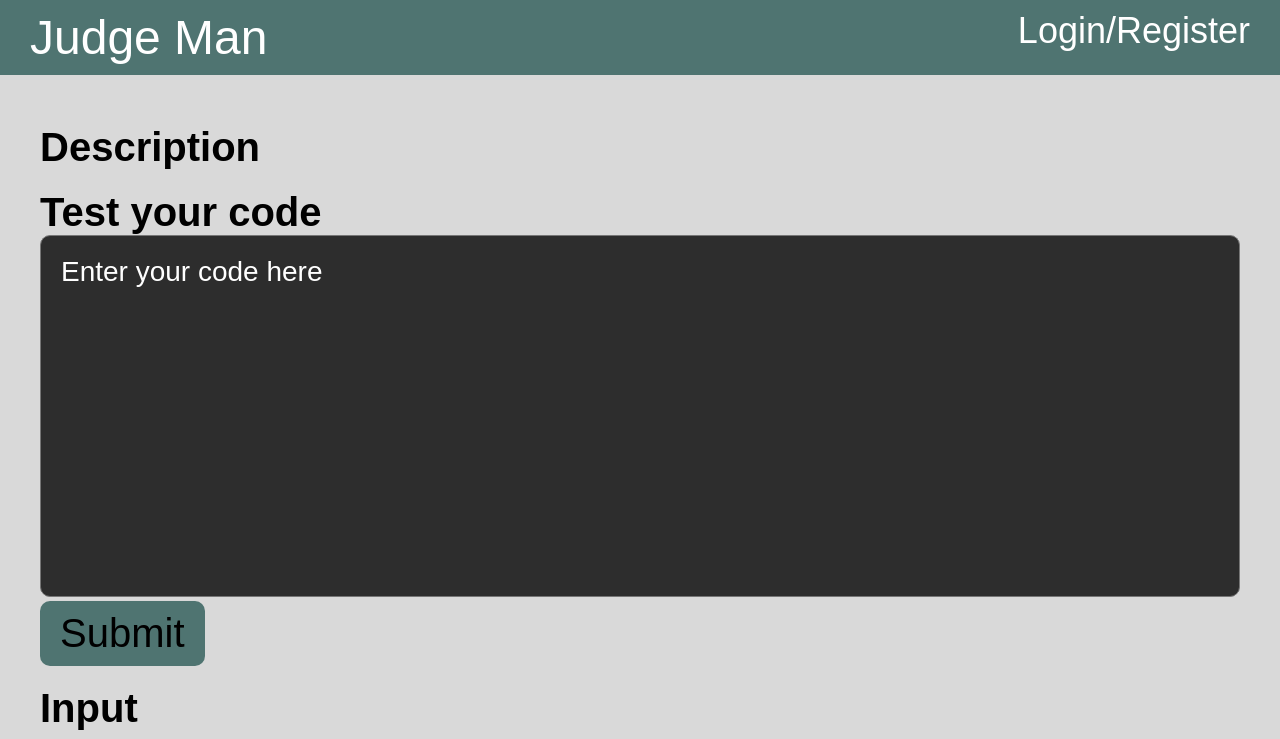
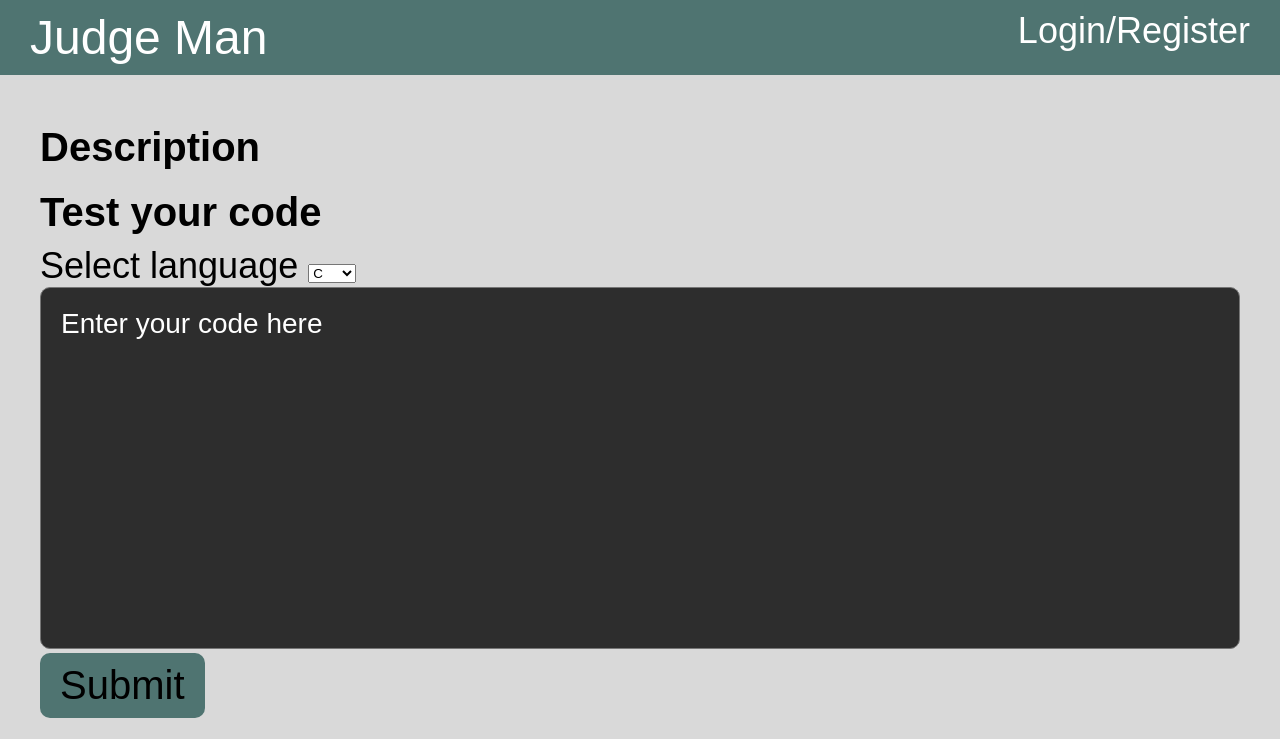
Before and after one commit to fatbrother/JudgeMan, a Flask app: template templates/problem.html in a window 1280 px wide. Shown: the top 739 px of the page. Run offline with Flask 2, Linux system fonts and the light colour scheme; the template is opened without the code that fills it, so the values that code supplies are empty; some libraries are stand-ins or nearby versions.

Commit message:
add select language

```diff
--- a/app/pages/problemPage.py
+++ b/app/pages/problemPage.py
@@ -49,9 +49,7 @@ def singleProblem(problemSetId: int, problemId: int, result: str = ''):
 
             problem = problems.search(problemId)
             problemTitle = problem.title
-            code = request.form['code']
-            # language = request.form['language']
-            language = 'c'
+            language = request.form['language']
             testCasePaths = json.loads(problem.testCasePaths)
             answerPaths = json.loads(problem.answerCasePaths)
             acCount = problem.AC
--- a/templates/problem.html
+++ b/templates/problem.html
@@ -37,6 +37,12 @@
 
 		<div class="subtitle">Test your code</div>
 		<form method="post" class="code">
+			<div class="insideText">Select language
+				<select name="language">
+					<option value="c" selected>C</option>
+					<option value="cpp">C++</option>
+				</select>
+			</div>
 			<textarea name="code" class="codeArea" cols="30" rows="10" placeholder="Enter your code here"></textarea>
 			<input type="submit" value="Submit" , name="submit" , class="submitBotton">
 		</form>
```
